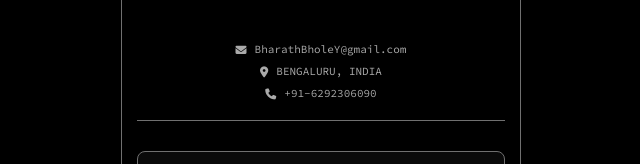
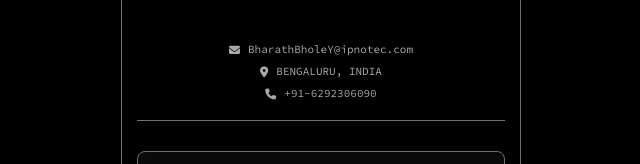
Before and after one commit to IPNOTEC/BharathBholeY, a plain HTML site: page index.html in a window 1280 px wide. Shown: the part 165-329 px from the top of the page, 319-959 px from the left. Drawn offline with Linux system fonts and the light colour scheme.

Commit message:
Update email address in contact information

```diff
--- a/index.html
+++ b/index.html
@@ -728,7 +728,7 @@
                     <div class="contact-info">
                         <div class="contact-line">
                             <i class="fas fa-envelope"></i>
-                            <span>BharathBholeY@gmail.com</span>
+                            <span>BharathBholeY@ipnotec.com</span>
                         </div>
                         <div class="contact-line">
                             <i class="fas fa-map-marker-alt"></i>
@@ -775,7 +775,7 @@
         </div>
 
         <div class="action-buttons">
-            <a class="action-btn email" href="mailto:BharathBholeY@gmail.com">
+            <a class="action-btn email" href="mailto:BharathBholeY@ipnotec.com">
                 <i class="fas fa-envelope"></i>
                 <span>EMAIL</span>
             </a>
```
